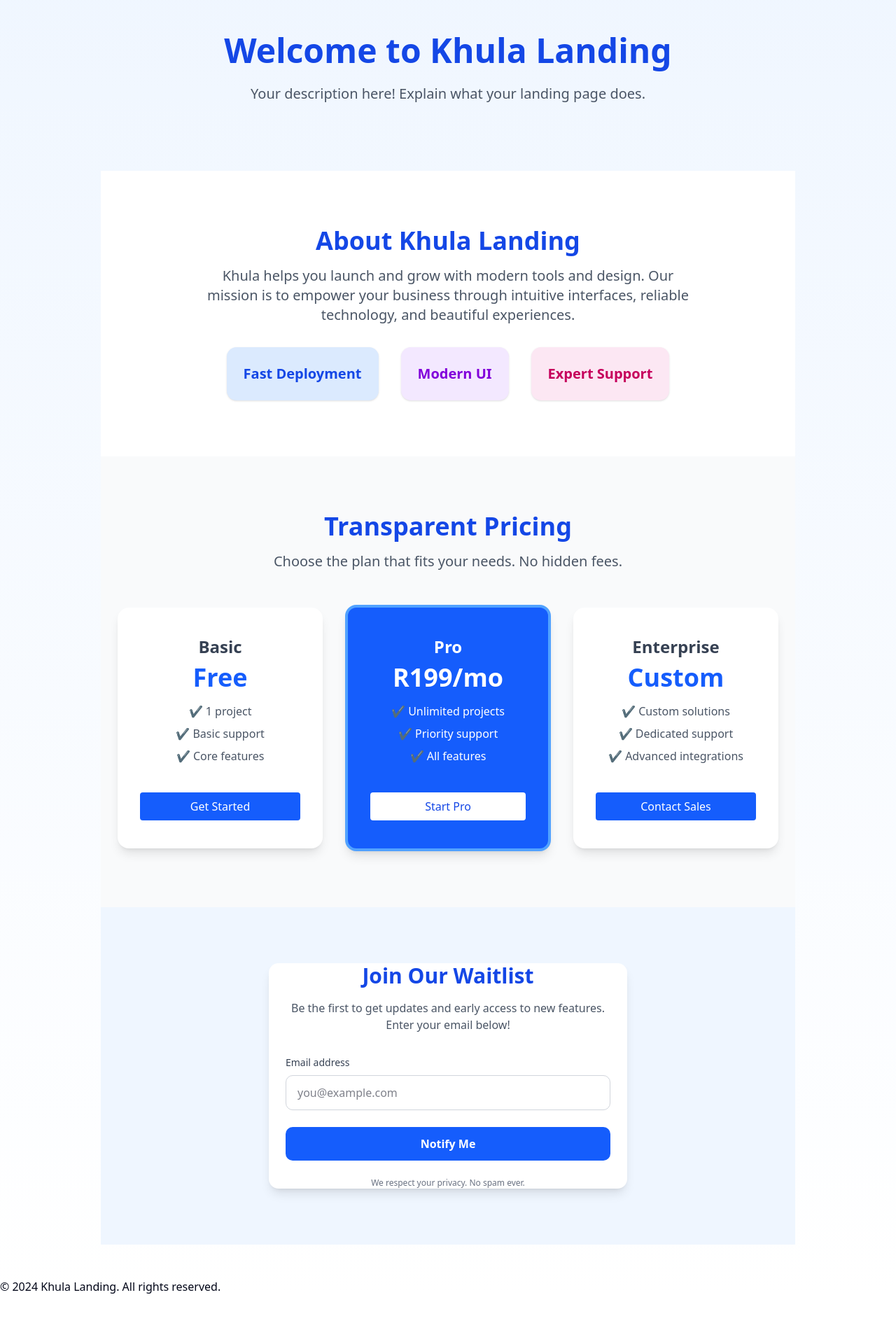
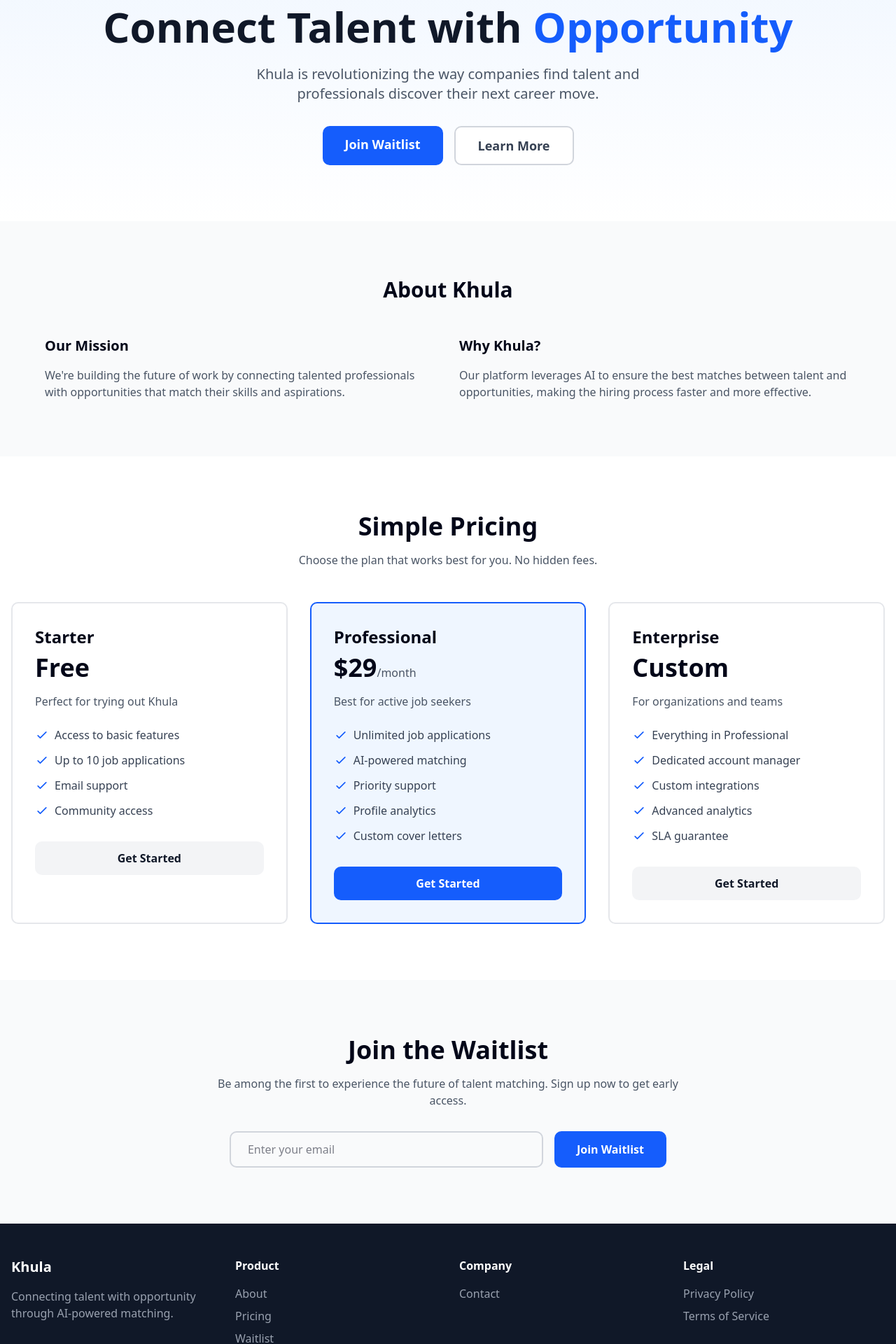
Before and after one commit to AliMora83/khula-landing, a Next.js app: page / in a window 1280 px wide. Shown: the part 120-2040 px from the top of the page at 70% size. Before the commit the page ends 1970 px from the top, so only its background shows below. Built offline with nearby package versions, Linux system fonts and the light colour scheme.

Commit message:
Ui Landing Update

```diff
--- a/src/app/contact/page.tsx
+++ b/src/app/contact/page.tsx
@@ -1,25 +1,111 @@
+'use client';
+
+import { useState } from 'react';
+import Link from 'next/link';
+import Header from '@/components/Header';
+import Footer from '@/components/Footer';
+
 export default function ContactPage() {
+  const [formData, setFormData] = useState({
+    name: '',
+    email: '',
+    message: '',
+  });
+  const [submitted, setSubmitted] = useState(false);
+
+  const handleChange = (e: React.ChangeEvent<HTMLInputElement | HTMLTextAreaElement>) => {
+    setFormData({
+      ...formData,
+      [e.target.name]: e.target.value,
+    });
+  };
+
+  const handleSubmit = (e: React.FormEvent) => {
+    e.preventDefault();
+    // Simulate form submission
+    setSubmitted(true);
+    setFormData({ name: '', email: '', message: '' });
+  };
+
   return (
-    <div className="min-h-screen flex items-center justify-center bg-gray-50">
-      <div className="max-w-2xl w-full p-8">
+    <div className="min-h-screen flex flex-col">
+      <Header />
+      <main className="flex-1 pt-32 pb-20 px-4">
+        <div className="max-w-2xl mx-auto">
           <h1 className="text-4xl font-bold mb-4">Contact Us</h1>
-        <p className="text-lg mb-8">Get in touch with our team</p>
-        <form className="space-y-4">
+          <p className="text-gray-600 mb-8">
+            Have questions? We'd love to hear from you. Send us a message and we'll respond as soon as possible.
+          </p>
+          {submitted ? (
+            <div className="bg-green-50 border-2 border-green-200 rounded-lg p-6">
+              <h2 className="text-2xl font-bold text-green-800 mb-2">
+                Thank You!
+              </h2>
+              <p className="text-green-700 mb-4">
+                Your message has been sent successfully. We'll get back to you soon.
+              </p>
+              <Link
+                href="/"
+                className="text-blue-600 hover:text-blue-800 font-semibold"
+              >
+                Return to Home
+              </Link>
+            </div>
+          ) : (
+            <form onSubmit={handleSubmit} className="space-y-6">
               <div>
-            <label className="block text-sm font-medium mb-2">Name</label>
-            <input type="text" className="w-full p-2 border rounded" />
+                <label htmlFor="name" className="block text-sm font-semibold mb-2">
+                  Name
+                </label>
+                <input
+                  type="text"
+                  id="name"
+                  name="name"
+                  value={formData.name}
+                  onChange={handleChange}
+                  required
+                  className="w-full px-4 py-3 rounded-lg border-2 border-gray-300 focus:border-blue-600 focus:outline-none"
+                />
               </div>
               <div>
-            <label className="block text-sm font-medium mb-2">Email</label>
-            <input type="email" className="w-full p-2 border rounded" />
+                <label htmlFor="email" className="block text-sm font-semibold mb-2">
+                  Email
+                </label>
+                <input
+                  type="email"
+                  id="email"
+                  name="email"
+                  value={formData.email}
+                  onChange={handleChange}
+                  required
+                  className="w-full px-4 py-3 rounded-lg border-2 border-gray-300 focus:border-blue-600 focus:outline-none"
+                />
               </div>
               <div>
-            <label className="block text-sm font-medium mb-2">Message</label>
-            <textarea className="w-full p-2 border rounded" rows={5}></textarea>
+                <label htmlFor="message" className="block text-sm font-semibold mb-2">
+                  Message
+                </label>
+                <textarea
+                  id="message"
+                  name="message"
+                  value={formData.message}
+                  onChange={handleChange}
+                  required
+                  rows={6}
+                  className="w-full px-4 py-3 rounded-lg border-2 border-gray-300 focus:border-blue-600 focus:outline-none"
+                />
               </div>
-          <button type="submit" className="bg-blue-600 text-white px-6 py-2 rounded">Send Message</button>
+              <button
+                type="submit"
+                className="w-full bg-blue-600 text-white px-8 py-3 rounded-lg hover:bg-blue-700 transition font-semibold"
+              >
+                Send Message
+              </button>
             </form>
+          )}
         </div>
+      </main>
+      <Footer />
     </div>
-  )
+  );
 }
--- a/src/app/page.tsx
+++ b/src/app/page.tsx
@@ -1,20 +1,18 @@
-import Header from '../components/Header';
-import Hero from '../components/Hero';
-import About from '../components/About';
-import Pricing from '../components/Pricing';
-import WaitlistForm from '../components/WaitlistForm';
-import Footer from '../components/Footer';
+import Header from '@/components/Header';
+import Hero from '@/components/Hero';
+import About from '@/components/About';
+import Pricing from '@/components/Pricing';
+import WaitlistForm from '@/components/WaitlistForm';
+import Footer from '@/components/Footer';
 
-export default function LandingPage() {
+export default function Home() {
   return (
-    <div className="bg-gradient-to-b from-blue-50 to-white min-h-screen flex flex-col">
+    <div className="min-h-screen">
       <Header />
-      <main className="flex-1 w-full max-w-5xl mx-auto px-4 py-12">
-        <Hero />
-        <About />
-        <Pricing />
-        <WaitlistForm />
-      </main>
+      <Hero />
+      <About />
+      <Pricing />
+      <WaitlistForm />
       <Footer />
     </div>
   );
--- a/src/components/About.tsx
+++ b/src/components/About.tsx
@@ -1,22 +1,22 @@
 export default function About() {
   return (
-    <section className="py-20 bg-white">
-      <div className="max-w-3xl mx-auto px-6 text-center">
-        <h2 className="text-3xl md:text-4xl font-bold text-blue-700 mb-4">
-          About Khula Landing
-        </h2>
-        <p className="text-lg md:text-xl text-gray-600 mb-8">
-          Khula helps you launch and grow with modern tools and design. Our mission is to empower your business through intuitive interfaces, reliable technology, and beautiful experiences.
-        </p>
-        <div className="flex flex-col sm:flex-row items-center justify-center gap-8 mt-8">
-          <div className="bg-blue-100 p-6 rounded-xl shadow w-full sm:w-auto">
-            <span className="text-blue-700 font-semibold text-xl">Fast Deployment</span>
+    <section id="about" className="py-20 px-4 bg-gray-50">
+      <div className="max-w-6xl mx-auto">
+        <h2 className="text-3xl font-bold text-center mb-12">About Khula</h2>
+        <div className="grid md:grid-cols-2 gap-8">
+          <div>
+            <h3 className="text-xl font-semibold mb-4">Our Mission</h3>
+            <p className="text-gray-600">
+              We're building the future of work by connecting talented professionals
+              with opportunities that match their skills and aspirations.
+            </p>
           </div>
-          <div className="bg-purple-100 p-6 rounded-xl shadow w-full sm:w-auto">
-            <span className="text-purple-700 font-semibold text-xl">Modern UI</span>
-          </div>
-          <div className="bg-pink-100 p-6 rounded-xl shadow w-full sm:w-auto">
-            <span className="text-pink-700 font-semibold text-xl">Expert Support</span>
+          <div>
+            <h3 className="text-xl font-semibold mb-4">Why Khula?</h3>
+            <p className="text-gray-600">
+              Our platform leverages AI to ensure the best matches between talent
+              and opportunities, making the hiring process faster and more effective.
+            </p>
           </div>
         </div>
       </div>
--- a/src/components/Footer.tsx
+++ b/src/components/Footer.tsx
@@ -1,7 +1,68 @@
+import Link from 'next/link';
+
 export default function Footer() {
+  const currentYear = new Date().getFullYear();
+
   return (
-    <footer>
-      <p>&copy; 2024 Khula Landing. All rights reserved.</p>
+    <footer className="bg-gray-900 text-white py-12 px-4">
+      <div className="max-w-7xl mx-auto">
+        <div className="grid md:grid-cols-4 gap-8 mb-8">
+          <div>
+            <h3 className="text-xl font-bold mb-4">Khula</h3>
+            <p className="text-gray-400">
+              Connecting talent with opportunity through AI-powered matching.
+            </p>
+          </div>
+          <div>
+            <h4 className="font-semibold mb-4">Product</h4>
+            <ul className="space-y-2">
+              <li>
+                <Link href="#about" className="text-gray-400 hover:text-white transition">
+                  About
+                </Link>
+              </li>
+              <li>
+                <Link href="#pricing" className="text-gray-400 hover:text-white transition">
+                  Pricing
+                </Link>
+              </li>
+              <li>
+                <Link href="#waitlist" className="text-gray-400 hover:text-white transition">
+                  Waitlist
+                </Link>
+              </li>
+            </ul>
+          </div>
+          <div>
+            <h4 className="font-semibold mb-4">Company</h4>
+            <ul className="space-y-2">
+              <li>
+                <Link href="/contact" className="text-gray-400 hover:text-white transition">
+                  Contact
+                </Link>
+              </li>
+            </ul>
+          </div>
+          <div>
+            <h4 className="font-semibold mb-4">Legal</h4>
+            <ul className="space-y-2">
+              <li>
+                <a href="#" className="text-gray-400 hover:text-white transition">
+                  Privacy Policy
+                </a>
+              </li>
+              <li>
+                <a href="#" className="text-gray-400 hover:text-white transition">
+                  Terms of Service
+                </a>
+              </li>
+            </ul>
+          </div>
+        </div>
+        <div className="border-t border-gray-800 pt-8 text-center text-gray-400">
+          <p>&copy; {currentYear} Khula. All rights reserved.</p>
+        </div>
+      </div>
     </footer>
   );
 }
--- a/src/components/Hero.tsx
+++ b/src/components/Hero.tsx
@@ -1,12 +1,32 @@
+import Link from 'next/link';
+
 export default function Hero() {
   return (
-    <section className="py-24 text-center">
-      <h1 className="text-5xl font-extrabold text-blue-700 mb-6">
-        Welcome to Khula Landing
-      </h1>
-      <p className="text-xl text-gray-600 max-w-2xl mx-auto">
-        Your description here! Explain what your landing page does.
-      </p>
+    <section className="pt-32 pb-20 px-4 bg-gradient-to-b from-blue-50 to-white">
+      <div className="max-w-6xl mx-auto text-center">
+        <h1 className="text-5xl md:text-6xl font-bold text-gray-900 mb-6">
+          Connect Talent with
+          <span className="text-blue-600"> Opportunity</span>
+        </h1>
+        <p className="text-xl text-gray-600 mb-8 max-w-2xl mx-auto">
+          Khula is revolutionizing the way companies find talent and professionals
+          discover their next career move.
+        </p>
+        <div className="flex flex-col sm:flex-row gap-4 justify-center">
+          <Link
+            href="#waitlist"
+            className="bg-blue-600 text-white px-8 py-3 rounded-lg hover:bg-blue-700 transition text-lg font-semibold"
+          >
+            Join Waitlist
+          </Link>
+          <Link
+            href="#about"
+            className="bg-white border-2 border-gray-300 text-gray-700 px-8 py-3 rounded-lg hover:border-gray-400 transition text-lg font-semibold"
+          >
+            Learn More
+          </Link>
+        </div>
+      </div>
     </section>
   );
 }
--- a/src/components/Pricing.tsx
+++ b/src/components/Pricing.tsx
@@ -1,50 +1,100 @@
 export default function Pricing() {
+  const plans = [
+    {
+      name: 'Starter',
+      price: 'Free',
+      description: 'Perfect for trying out Khula',
+      features: [
+        'Access to basic features',
+        'Up to 10 job applications',
+        'Email support',
+        'Community access',
+      ],
+    },
+    {
+      name: 'Professional',
+      price: '$29',
+      period: '/month',
+      description: 'Best for active job seekers',
+      features: [
+        'Unlimited job applications',
+        'AI-powered matching',
+        'Priority support',
+        'Profile analytics',
+        'Custom cover letters',
+      ],
+      highlighted: true,
+    },
+    {
+      name: 'Enterprise',
+      price: 'Custom',
+      description: 'For organizations and teams',
+      features: [
+        'Everything in Professional',
+        'Dedicated account manager',
+        'Custom integrations',
+        'Advanced analytics',
+        'SLA guarantee',
+      ],
+    },
+  ];
+
   return (
-    <section className="py-20 bg-gray-50">
-      <div className="max-w-5xl mx-auto px-6 text-center">
-        <h2 className="text-3xl md:text-4xl font-bold text-blue-700 mb-4">
-          Transparent Pricing
-        </h2>
-        <p className="text-lg md:text-xl text-gray-600 mb-12">
-          Choose the plan that fits your needs. No hidden fees.
+    <section id="pricing" className="py-20 px-4">
+      <div className="max-w-7xl mx-auto">
+        <h2 className="text-4xl font-bold text-center mb-4">Simple Pricing</h2>
+        <p className="text-gray-600 text-center mb-12 max-w-2xl mx-auto">
+          Choose the plan that works best for you. No hidden fees.
         </p>
-
-        <div className="flex flex-col md:flex-row items-center justify-center gap-8">
-          {/* Basic Plan */}
-          <div className="bg-white shadow-lg rounded-2xl px-8 py-10 w-full md:w-1/3">
-            <h3 className="text-2xl font-bold text-gray-700 mb-2">Basic</h3>
-            <div className="text-4xl font-extrabold text-blue-600 mb-4">Free</div>
-            <ul className="text-gray-600 mb-4 space-y-2">
-              <li>✔️ 1 project</li>
-              <li>✔️ Basic support</li>
-              <li>✔️ Core features</li>
-            </ul>
-            <button className="mt-6 w-full rounded bg-blue-600 text-white py-2 font-medium hover:bg-blue-700 transition">Get Started</button>
-          </div>
-
-          {/* Pro Plan */}
-          <div className="bg-blue-600 text-white shadow-lg rounded-2xl px-8 py-10 w-full md:w-1/3 border-4 border-blue-400">
-            <h3 className="text-2xl font-bold mb-2">Pro</h3>
-            <div className="text-4xl font-extrabold mb-4">R199/mo</div>
-            <ul className="mb-4 space-y-2">
-              <li>✔️ Unlimited projects</li>
-              <li>✔️ Priority support</li>
-              <li>✔️ All features</li>
-            </ul>
-            <button className="mt-6 w-full rounded bg-white text-blue-700 py-2 font-medium hover:bg-blue-100 transition">Start Pro</button>
-          </div>
-
-          {/* Enterprise Plan */}
-          <div className="bg-white shadow-lg rounded-2xl px-8 py-10 w-full md:w-1/3">
-            <h3 className="text-2xl font-bold text-gray-700 mb-2">Enterprise</h3>
-            <div className="text-4xl font-extrabold text-blue-600 mb-4">Custom</div>
-            <ul className="text-gray-600 mb-4 space-y-2">
-              <li>✔️ Custom solutions</li>
-              <li>✔️ Dedicated support</li>
-              <li>✔️ Advanced integrations</li>
-            </ul>
-            <button className="mt-6 w-full rounded bg-blue-600 text-white py-2 font-medium hover:bg-blue-700 transition">Contact Sales</button>
-          </div>
+        <div className="grid md:grid-cols-3 gap-8">
+          {plans.map((plan) => (
+            <div
+              key={plan.name}
+              className={`rounded-lg p-8 border-2 ${
+                plan.highlighted
+                  ? 'border-blue-600 bg-blue-50'
+                  : 'border-gray-200 bg-white'
+              }`}
+            >
+              <h3 className="text-2xl font-bold mb-2">{plan.name}</h3>
+              <div className="mb-4">
+                <span className="text-4xl font-bold">{plan.price}</span>
+                {plan.period && (
+                  <span className="text-gray-600">{plan.period}</span>
+                )}
+              </div>
+              <p className="text-gray-600 mb-6">{plan.description}</p>
+              <ul className="space-y-3 mb-8">
+                {plan.features.map((feature) => (
+                  <li key={feature} className="flex items-start">
+                    <svg
+                      className="w-5 h-5 text-blue-600 mr-2 mt-0.5"
+                      fill="none"
+                      stroke="currentColor"
+                      viewBox="0 0 24 24"
+                    >
+                      <path
+                        strokeLinecap="round"
+                        strokeLinejoin="round"
+                        strokeWidth={2}
+                        d="M5 13l4 4L19 7"
+                      />
+                    </svg>
+                    <span className="text-gray-700">{feature}</span>
+                  </li>
+                ))}
+              </ul>
+              <button
+                className={`w-full py-3 rounded-lg font-semibold transition ${
+                  plan.highlighted
+                    ? 'bg-blue-600 text-white hover:bg-blue-700'
+                    : 'bg-gray-100 text-gray-900 hover:bg-gray-200'
+                }`}
+              >
+                Get Started
+              </button>
+            </div>
+          ))}
         </div>
       </div>
     </section>
--- a/src/components/WaitlistForm.tsx
+++ b/src/components/WaitlistForm.tsx
@@ -1,36 +1,60 @@
+'use client';
+
+import { useState } from 'react';
+
 export default function WaitlistForm() {
+  const [email, setEmail] = useState('');
+  const [submitted, setSubmitted] = useState(false);
+  const [loading, setLoading] = useState(false);
+
+  const handleSubmit = async (e: React.FormEvent) => {
+    e.preventDefault();
+    setLoading(true);
+
+    // Simulate API call
+    setTimeout(() => {
+      setSubmitted(true);
+      setLoading(false);
+      setEmail('');
+    }, 1000);
+  };
+
   return (
-    <section className="py-20 bg-blue-50">
-      <div className="max-w-lg mx-auto px-6 bg-white rounded-xl shadow-lg">
-        <h2 className="text-3xl font-bold text-blue-700 text-center mb-4">
-          Join Our Waitlist
-        </h2>
-        <p className="text-gray-600 text-center mb-8">
-          Be the first to get updates and early access to new features. Enter your email below!
+    <section id="waitlist" className="py-20 px-4 bg-gray-50">
+      <div className="max-w-4xl mx-auto text-center">
+        <h2 className="text-4xl font-bold mb-4">Join the Waitlist</h2>
+        <p className="text-gray-600 mb-8 max-w-2xl mx-auto">
+          Be among the first to experience the future of talent matching.
+          Sign up now to get early access.
         </p>
-        <form className="space-y-6">
-          <div>
-            <label htmlFor="email" className="block text-left text-sm font-medium text-gray-700 mb-2">
-              Email address
-            </label>
+        {submitted ? (
+          <div className="bg-green-50 border-2 border-green-200 rounded-lg p-6">
+            <h3 className="text-2xl font-bold text-green-800 mb-2">
+              Thank You!
+            </h3>
+            <p className="text-green-700">
+              You're on the list! We'll notify you when we launch.
+            </p>
+          </div>
+        ) : (
+          <form onSubmit={handleSubmit} className="flex flex-col sm:flex-row gap-4 justify-center">
             <input
               type="email"
-              id="email"
-              placeholder="you@example.com"
-              className="w-full rounded-lg border border-gray-300 px-4 py-3 focus:outline-none focus:border-blue-500 transition"
+              value={email}
+              onChange={(e) => setEmail(e.target.value)}
+              placeholder="Enter your email"
               required
+              className="px-6 py-3 rounded-lg border-2 border-gray-300 focus:border-blue-600 focus:outline-none flex-1 max-w-md"
             />
-          </div>
-          <button
-            type="submit"
-            className="w-full py-3 rounded-lg bg-blue-600 text-white font-semibold hover:bg-blue-700 transition"
-          >
-            Notify Me
-          </button>
-        </form>
-        <div className="mt-6 text-xs text-gray-500 text-center">
-          We respect your privacy. No spam ever.
-        </div>
+            <button
+              type="submit"
+              disabled={loading}
+              className="bg-blue-600 text-white px-8 py-3 rounded-lg hover:bg-blue-700 transition font-semibold disabled:opacity-50"
+            >
+              {loading ? 'Joining...' : 'Join Waitlist'}
+            </button>
+          </form>
+        )}
       </div>
     </section>
   );
```
Also changed, not shown: src/components/Header.tsx (+24 -3 lines). Lines whose indentation alone changed are shown as unchanged.
